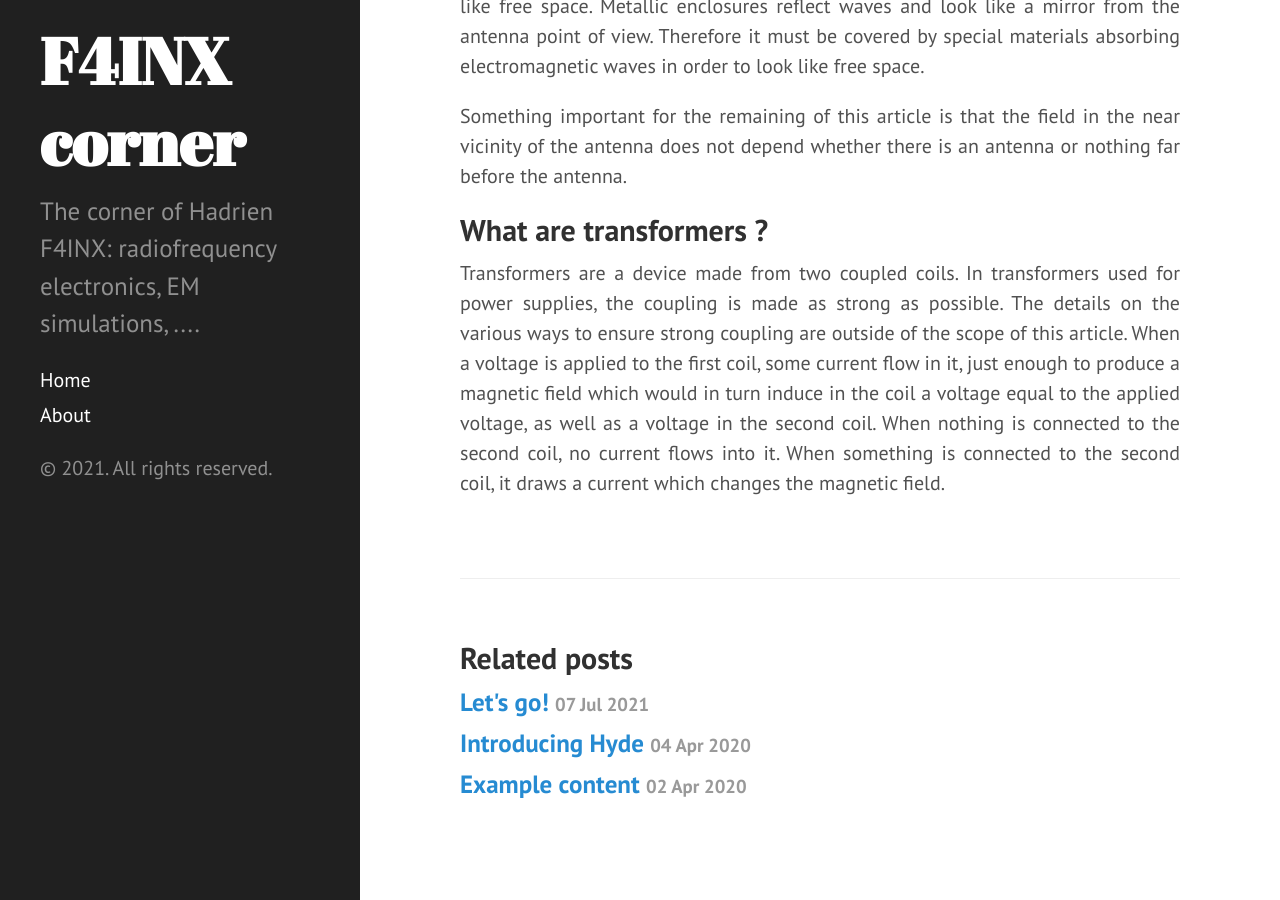
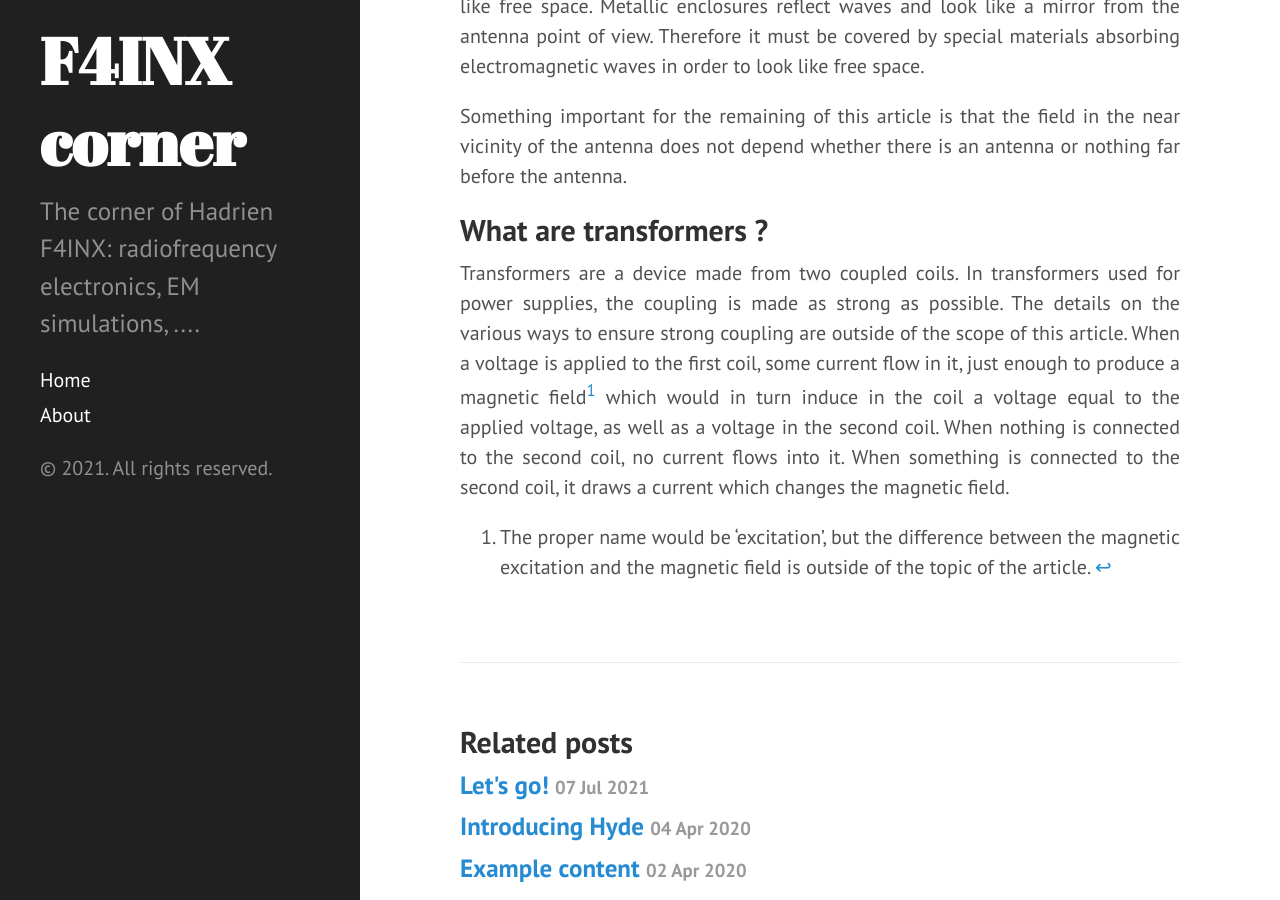
Before and after one commit to thadrien/Zview.github.io, a Jekyll site: the page built from _posts/2021-07-07-on-rfid-antennas.md, in a window 1280 px wide and 900 px high, scrolled down 1487 px. Built offline with Jekyll 4.4.1, drawn with Linux system fonts in a browser that asks for light colours.

Commit message:
Footnote about magnetic excitation on on-rfid-antennas.

```diff
--- a/_posts/2021-07-07-on-rfid-antennas.md
+++ b/_posts/2021-07-07-on-rfid-antennas.md
@@ -31,4 +31,6 @@ Something important for the remaining of this article is that the field in the n
 
 ## What are transformers ?
 
-Transformers are a device made from two coupled coils. In transformers used for power supplies, the coupling is made as strong as possible. The details on the various ways to ensure strong coupling are outside of the scope of this article. When a voltage is applied to the first coil, some current flow in it, just enough to produce a magnetic field which would in turn induce in the coil a voltage equal to the applied voltage, as well as a voltage in the second coil. When nothing is connected to the second coil, no current flows into it. When something is connected to the second coil, it draws a current which changes the magnetic field.
+Transformers are a device made from two coupled coils. In transformers used for power supplies, the coupling is made as strong as possible. The details on the various ways to ensure strong coupling are outside of the scope of this article. When a voltage is applied to the first coil, some current flow in it, just enough to produce a magnetic field[^1] which would in turn induce in the coil a voltage equal to the applied voltage, as well as a voltage in the second coil. When nothing is connected to the second coil, no current flows into it. When something is connected to the second coil, it draws a current which changes the magnetic field.
+
+[^1]: The proper name would be 'excitation', but the difference between the magnetic excitation and the magnetic field is outside of the topic of the article.
```
